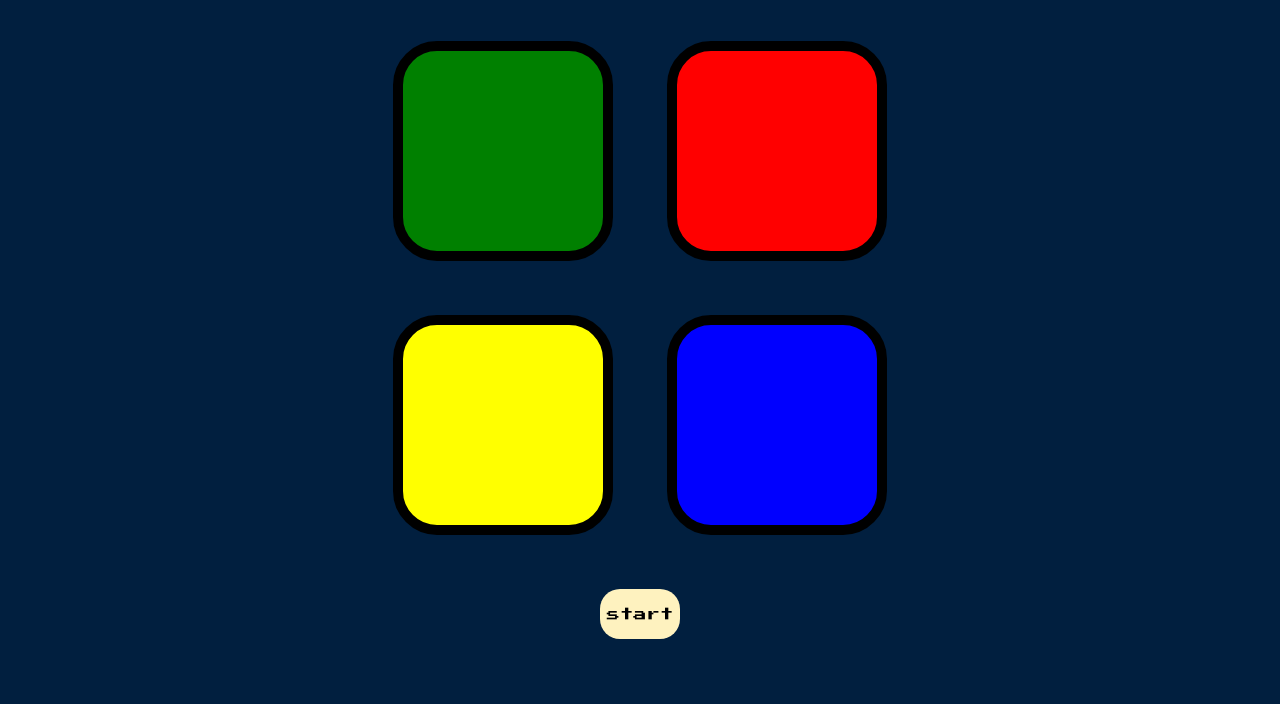
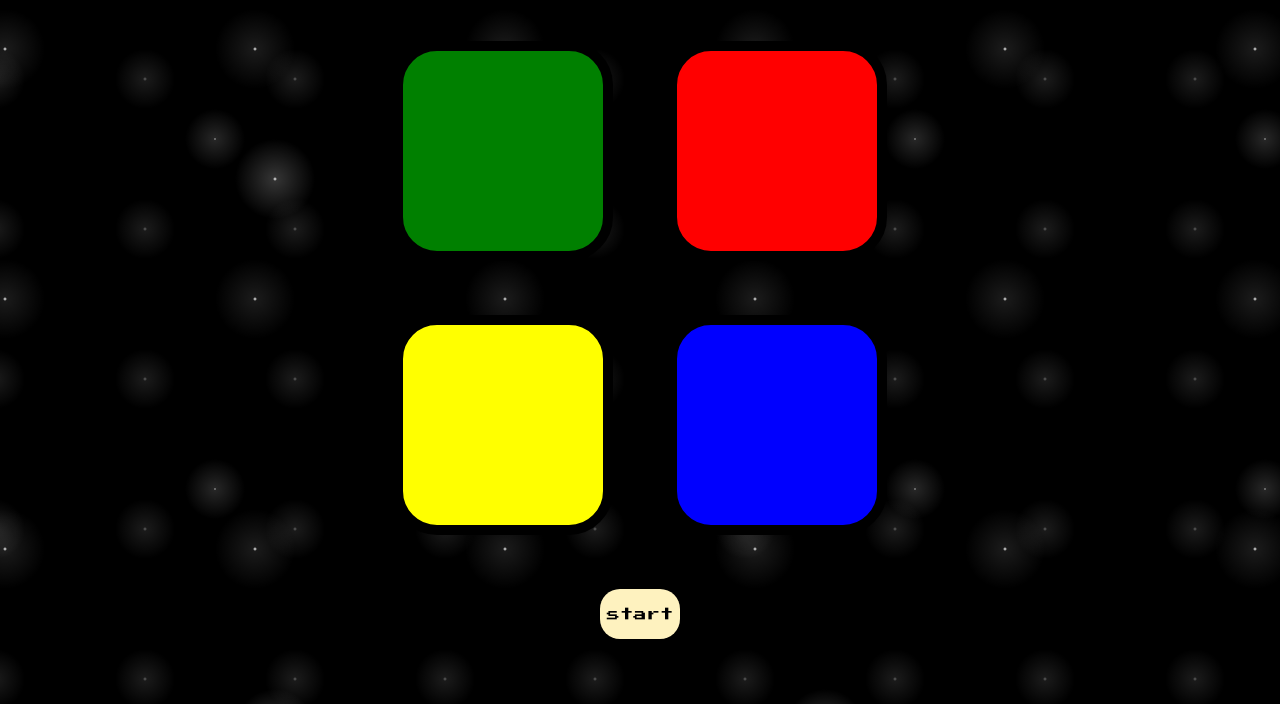
Before and after one commit to godwinolekanma/Simon-Game, a plain HTML site: page index.html in a window 1280 px wide. Shown: the part 96-800 px from the top of the page. Drawn offline with nearby package versions, Linux system fonts and the light colour scheme.

Commit message:
Update CSS

```diff
--- a/styles.css
+++ b/styles.css
@@ -1,6 +1,13 @@
 body {
   text-align: center;
-  background-color: #011F3F;
+  background-color:black;
+background-image:
+radial-gradient(white, rgba(255,255,255,.2) 2px, transparent 40px),
+radial-gradient(white, rgba(255,255,255,.15) 1px, transparent 30px),
+radial-gradient(white, rgba(255,255,255,.1) 2px, transparent 40px),
+radial-gradient(rgba(255,255,255,.4), rgba(255,255,255,.1) 2px, transparent 30px);
+background-size: 550px 550px, 350px 350px, 250px 250px, 150px 150px;
+background-position: 0 0, 40px 60px, 130px 270px, 70px 100px;
 
 }
 
```
